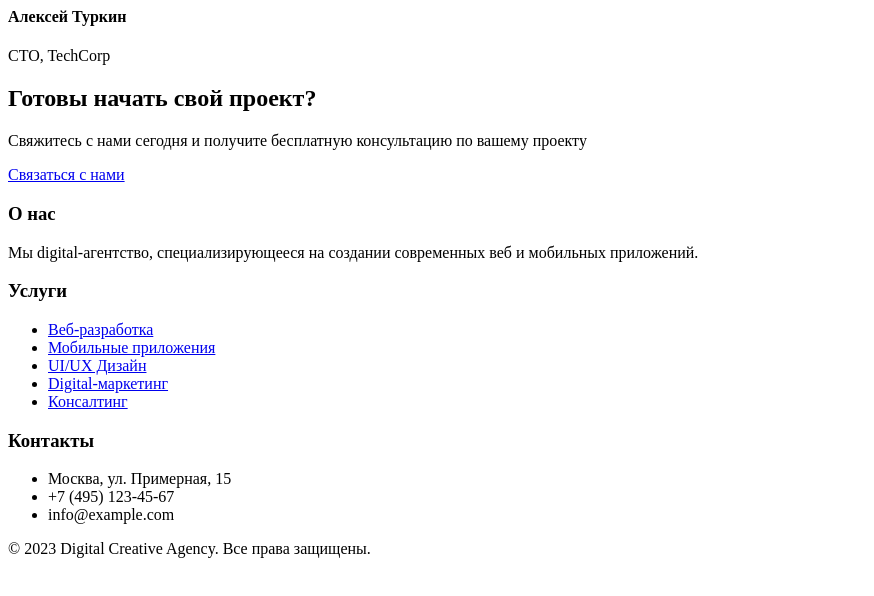
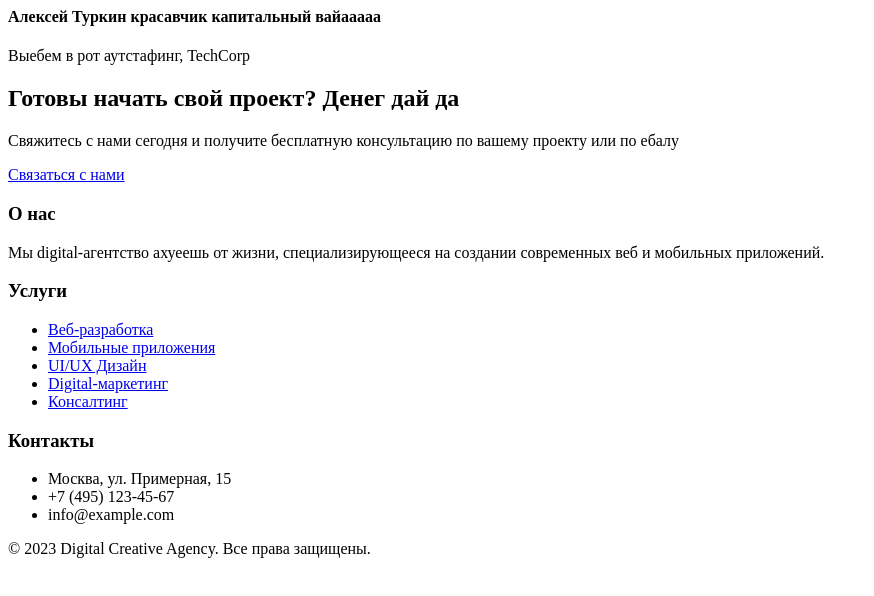
Before and after one commit to VladIsLove-zaebal/turkin, a plain HTML site: page index.html in a window 1280 px wide. Shown: the whole page, without its empty margins (0-874 px from the left). Drawn offline with Linux system fonts and the light colour scheme.

Commit message:
Update index.html

```diff
--- a/index.html
+++ b/index.html
@@ -1,6 +1,6 @@
 <div class="client-info">
-                            <h4>Алексей Туркин</h4>
-                            <p>CTO, TechCorp</p>
+                            <h4>Алексей Туркин красавчик капитальный вайааааа</h4>
+                            <p>Выебем в рот аутстафинг, TechCorp</p>
                         </div>
                     </div>
                 </div>
@@ -11,8 +11,8 @@
     <!-- CTA Section -->
     <section class="cta">
         <div class="container">
-            <h2>Готовы начать свой проект?</h2>
-            <p>Свяжитесь с нами сегодня и получите бесплатную консультацию по вашему проекту</p>
+            <h2>Готовы начать свой проект? Денег дай да</h2>
+            <p>Свяжитесь с нами сегодня и получите бесплатную консультацию по вашему проекту или по ебалу</p>
             <a href="#" class="btn">Связаться с нами</a>
         </div>
     </section>
@@ -23,7 +23,7 @@
             <div class="footer-grid">
                 <div class="footer-col">
                     <h3>О нас</h3>
-                    <p>Мы digital-агентство, специализирующееся на создании современных веб и мобильных приложений.</p>
+                    <p>Мы digital-агентство ахуеешь от жизни, специализирующееся на создании современных веб и мобильных приложений.</p>
                     <div class="social-links">
                         <a href="#"><i class="fab fa-facebook-f"></i></a>
                         <a href="#"><i class="fab fa-twitter"></i></a>
```
